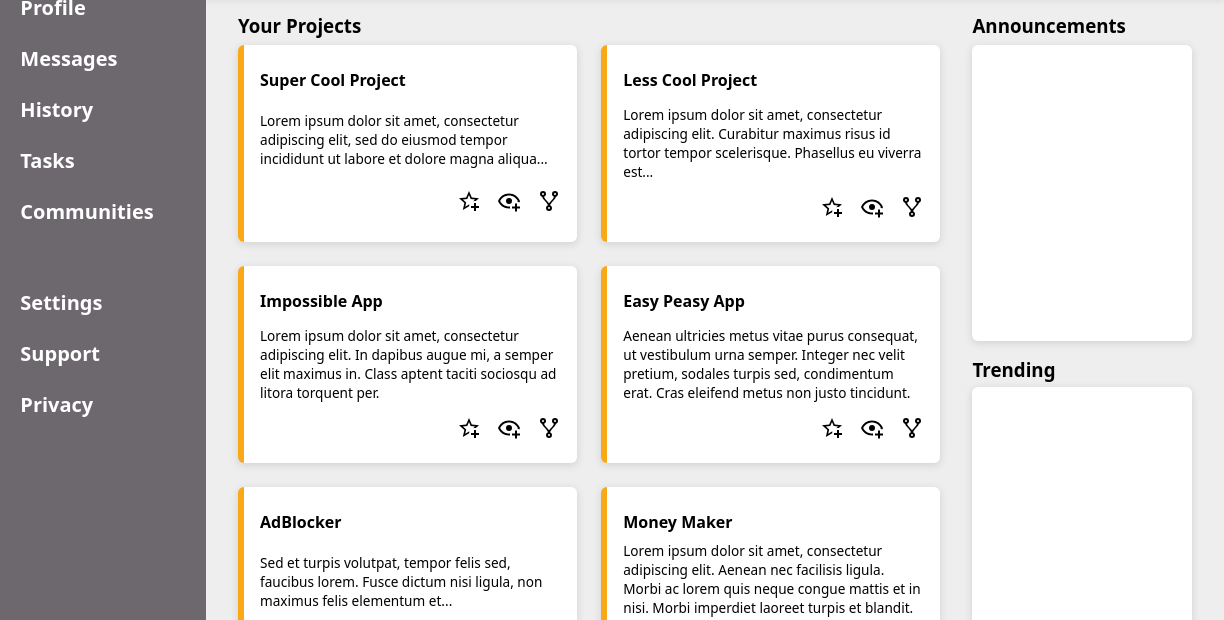
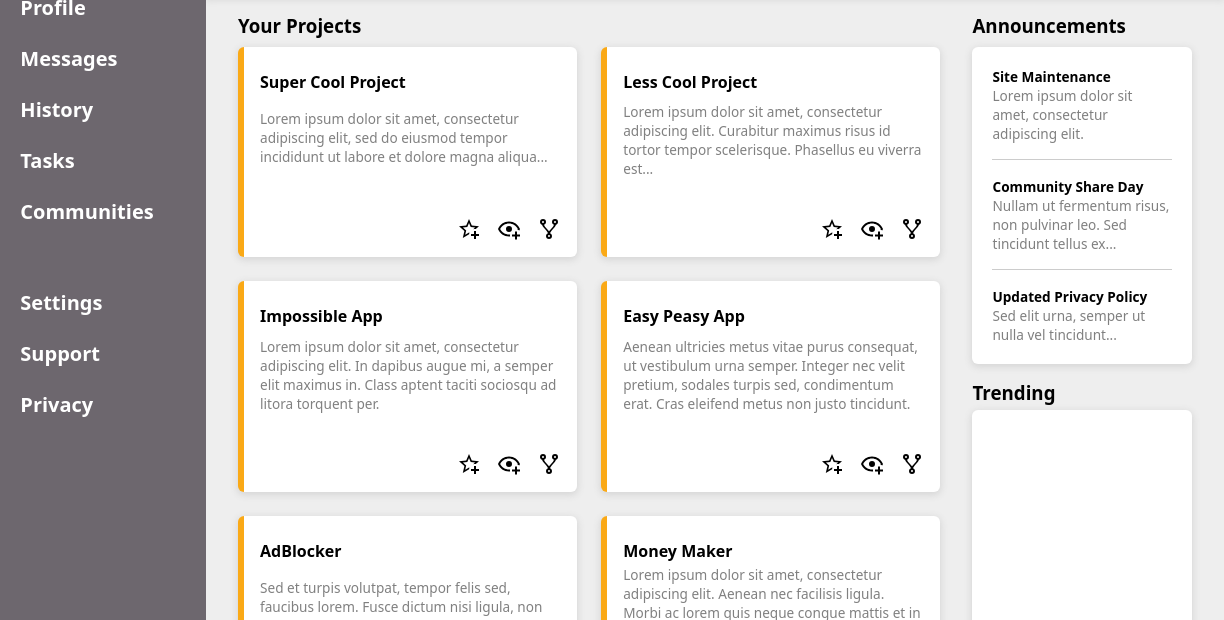
Before and after one commit to drummpy/odin-dashboard, a plain HTML site: page index.html in a window 1280 px wide. Shown: the part 180-800 px from the top of the page, 56-1280 px from the left. Drawn offline with Linux system fonts and the light colour scheme.

Commit message:
Add announcement sidebar

```diff
--- a/index.html
+++ b/index.html
@@ -94,8 +94,12 @@
         <h3>Announcements</h3>
         <div class="leftmain">
           <div class="maincard">
+            <div class="maincardtitle">
               <h4>Super Cool Project</h4>
+            </div>
+            <div>
               <p>Lorem ipsum dolor sit amet, consectetur adipiscing elit, sed do eiusmod tempor incididunt ut labore et dolore magna aliqua... </p>
+            </div>
               <div class="maincardiconbar">
               <div></div>
               <div class="navbaricon"><img src="img/star-plus-outline.svg" alt="Favorite" /></div>
@@ -104,8 +108,12 @@
             </div>
           </div>
           <div class="maincard">
+            <div class="maincardtitle">
               <h4>Less Cool Project</h4>
+            </div>
+            <div>
               <p>Lorem ipsum dolor sit amet, consectetur adipiscing elit. Curabitur maximus risus id tortor tempor scelerisque. Phasellus eu viverra est...</p>
+            </div>
             <div class="maincardiconbar">
               <div></div>
               <div class="navbaricon"><img src="img/star-plus-outline.svg" alt="Favorite" /></div>
@@ -114,8 +122,12 @@
             </div>
           </div>
           <div class="maincard">
+            <div class="maincardtitle">
               <h4>Impossible App</h4>
+            </div>
+            <div class="maincardcontent">
               <p>Lorem ipsum dolor sit amet, consectetur adipiscing elit. In dapibus augue mi, a semper elit maximus in. Class aptent taciti sociosqu ad litora torquent per.</p>
+            </div>
             <div class="maincardiconbar">
               <div></div>
               <div class="navbaricon"><img src="img/star-plus-outline.svg" alt="Favorite" /></div>
@@ -124,8 +136,12 @@
             </div>
           </div>
           <div class="maincard">
+            <div class="maincardtitle">
               <h4>Easy Peasy App</h4>
+            </div>
+            <div>
               <p>Aenean ultricies metus vitae purus consequat, ut vestibulum urna semper. Integer nec velit pretium, sodales turpis sed, condimentum erat. Cras eleifend metus non justo tincidunt.</p>
+            </div>
             <div class="maincardiconbar">
               <div></div>
               <div class="navbaricon"><img src="img/star-plus-outline.svg" alt="Favorite" /></div>
@@ -134,8 +150,12 @@
             </div>
           </div>
           <div class="maincard">
+            <div class="maincardtitle">
               <h4>AdBlocker</h4>
+            </div>
+            <div>
               <p>Sed et turpis volutpat, tempor felis sed, faucibus lorem. Fusce dictum nisi ligula, non maximus felis elementum et...</p>
+            </div>
             <div class="maincardiconbar">
               <div></div>
               <div class="navbaricon"><img src="img/star-plus-outline.svg" alt="Favorite" /></div>
@@ -144,8 +164,12 @@
             </div>
           </div>
           <div class="maincard">
+            <div class="maincardtitle">
               <h4>Money Maker</h4>
+            </div>
+            <div>
               <p>Lorem ipsum dolor sit amet, consectetur adipiscing elit. Aenean nec facilisis ligula. Morbi ac lorem quis neque congue mattis et in nisi. Morbi imperdiet laoreet turpis et blandit. Praesent nec...</p>
+            </div>
             <div class="maincardiconbar">
               <div></div>
               <div class="navbaricon"><img src="img/star-plus-outline.svg" alt="Favorite" /></div>
@@ -155,11 +179,20 @@
           </div>
         </div>
         <div class="rightmain">
-          <div class="sidecard"></div>
+          <div class="announcements">
+          <p class="title"><b>Site Maintenance</b></p>
+          <p>Lorem ipsum dolor sit amet, consectetur adipiscing elit.</p>
+          <hr>
+          <p class="title"><b>Community Share Day</b></p>
+          <p>Nullam ut fermentum risus, non pulvinar leo. Sed tincidunt tellus ex...</p>
+          <hr>
+          <p class="title"><b>Updated Privacy Policy</b></p>
+          <p>Sed elit urna, semper ut nulla vel tincidunt...</p>
+        </div>
           <div>
             <h3>Trending</h3>
           </div>
-          <div class="sidecard"></div>
+          <div class="trending"></div>
         </div>
       </div>
     </div>
--- a/styles.css
+++ b/styles.css
@@ -205,7 +205,8 @@ button {
 }
 
 .maincard,
-.sidecard {
+.announcements,
+.trending {
   background-color: #ffff;
   border-radius: 6px;
   position: relative;
@@ -217,16 +218,25 @@ button {
   border-left: 6px solid #faa916;
   padding: 1rem;
   display: grid;
-  grid-template-rows: 0.5fr 5fr 0.5r;
+}
+
+.maincardtitle {
+  max-height: 1.5rem;
+  align-items: end;
+}
+
+.maincardcontent {
+  align-items: start;
 }
 
 .maincard h4 {
-  margin: 0.5rem 0 0.5rem;
+  margin-top: 0.5rem;
 }
 
 .maincard p {
   margin: 0;
   font-size: 0.85rem;
+  color: gray;
 }
 
 .maincardiconbar {
@@ -234,8 +244,29 @@ button {
   gap: 1rem;
   padding-top: 0.5rem;
   grid-template-columns: 10fr 1fr 1fr 1fr;
+  align-items: end;
 }
 
-.sidecard {
+.announcements {
   overflow: hidden;
+  font-size: 0.85rem;
+  color: gray;
+  padding: 1.25rem;
 }
+
+.announcements b {
+  color: black;
+}
+
+.announcements p {
+  margin: 0;
+}
+
+hr {
+  display: block;
+  height: 1px;
+  border: 0;
+  border-top: 1px solid #ccc;
+  margin: 1rem 0;
+  padding: 0;
+}
```
Lines whose indentation alone changed are shown as unchanged.
